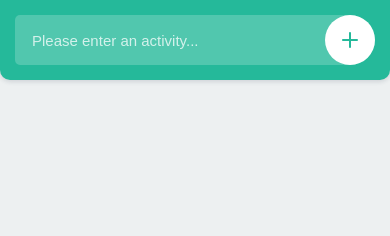
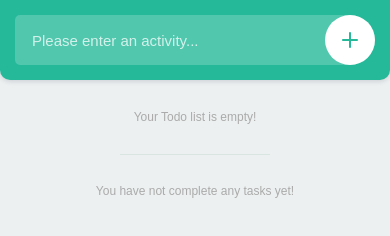
Before and after one commit to LeonShintaro/Cross-Platform-Application, a website: page www/index.html in a window 390 px wide. Drawn offline with Linux system fonts and the light colour scheme; some packages are replaced by stand-ins of ours.

Commit message:
Add, Complete/Undo and Delete

```diff
--- a/www/css/index.css
+++ b/www/css/index.css
@@ -178,6 +178,10 @@ ul.todo li .buttons button.complete svg{
     border: 1.5px solid #25b99a;
 
     transition:background 0.2s ease;
+    -webkit-transition: fill 0.2s ease;
+    -moz-transition: fill 0.2s ease;
+    -ms-transition: fill 0.2s ease;
+    -o-transition: fill 0.2s ease;
 }
 
 ul.todo#completed li .buttons button.complete svg{
@@ -217,3 +221,37 @@ ul.todo li .buttons button.remove:hover svg .fill{
 ul.todo li .buttons button.complete svg .fill{
     fill: #25b99a;
 }
+
+ul.todo#completed{
+    padding: 60px 0 0 0;
+    position: relative;
+}
+
+ul.todo#completed:before{
+    width: 150px;
+    height: 1px;
+    background: #d8e5e0;
+    position: absolute;
+    top: 30px;
+    left: 50%;
+    margin: 0 0 0 -75px;
+    content: '';
+}
+
+ul.todo#todo:after{
+    margin: 15px 0 0 0;
+    content: 'Your Todo list is empty!';
+}
+
+ul.todo#completed:after{
+    content: 'You have not complete any tasks yet!';
+}
+
+ul.todo#todo:after,
+ul.todo#completed:after{
+    width: 100%;;
+    display: block;
+    text-align: center;
+    font-size: 12px;
+    color: #aaa;
+}
--- a/www/js/main.js
+++ b/www/js/main.js
@@ -18,6 +18,18 @@ function removeItem(){
 
     parent.removeChild(item);
 
+}
+
+function completeItem(){
+    var item = this.parentNode.parentNode;
+    var parent = item.parentNode;
+    var id = parent.id;
+
+    //Mark or unmark the item to be completed
+    var target = (id ==='todo') ? document.getElementById('completed'):document.getElementById('todo');
+
+    parent.removeChild(item);
+    target.insertBefore(item, target.childNodes[0]);
 }
 
 //Add new items to the todo list
@@ -41,6 +53,9 @@ function addItemTodo(text){
     complete.classList.add('complete');
     complete.innerHTML = completeSVG;
 
+    //Complete button click event
+    complete.addEventListener('click', completeItem);
+
     buttons.appendChild(remove);
     buttons.appendChild(complete);
     item.appendChild(buttons);
```
